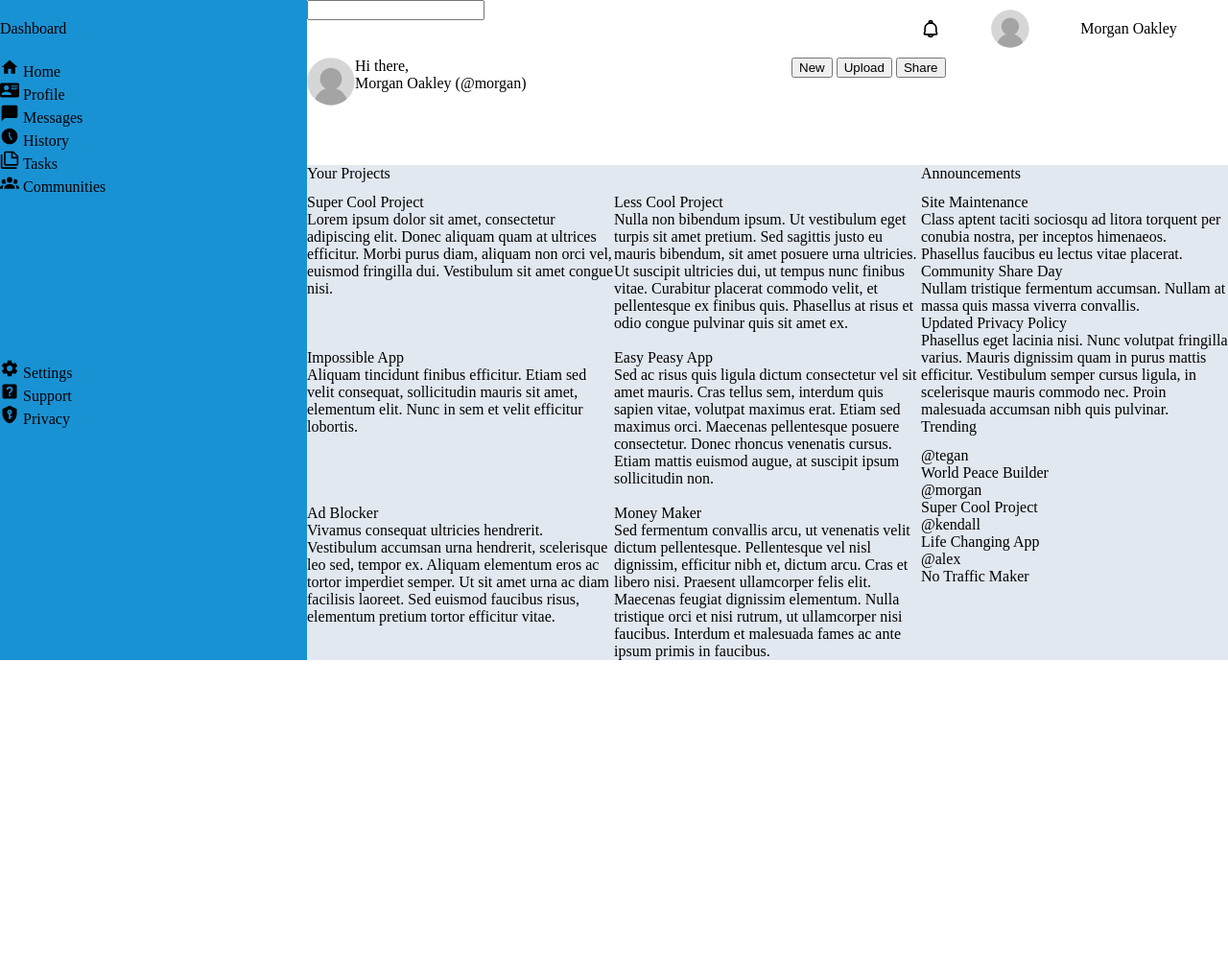
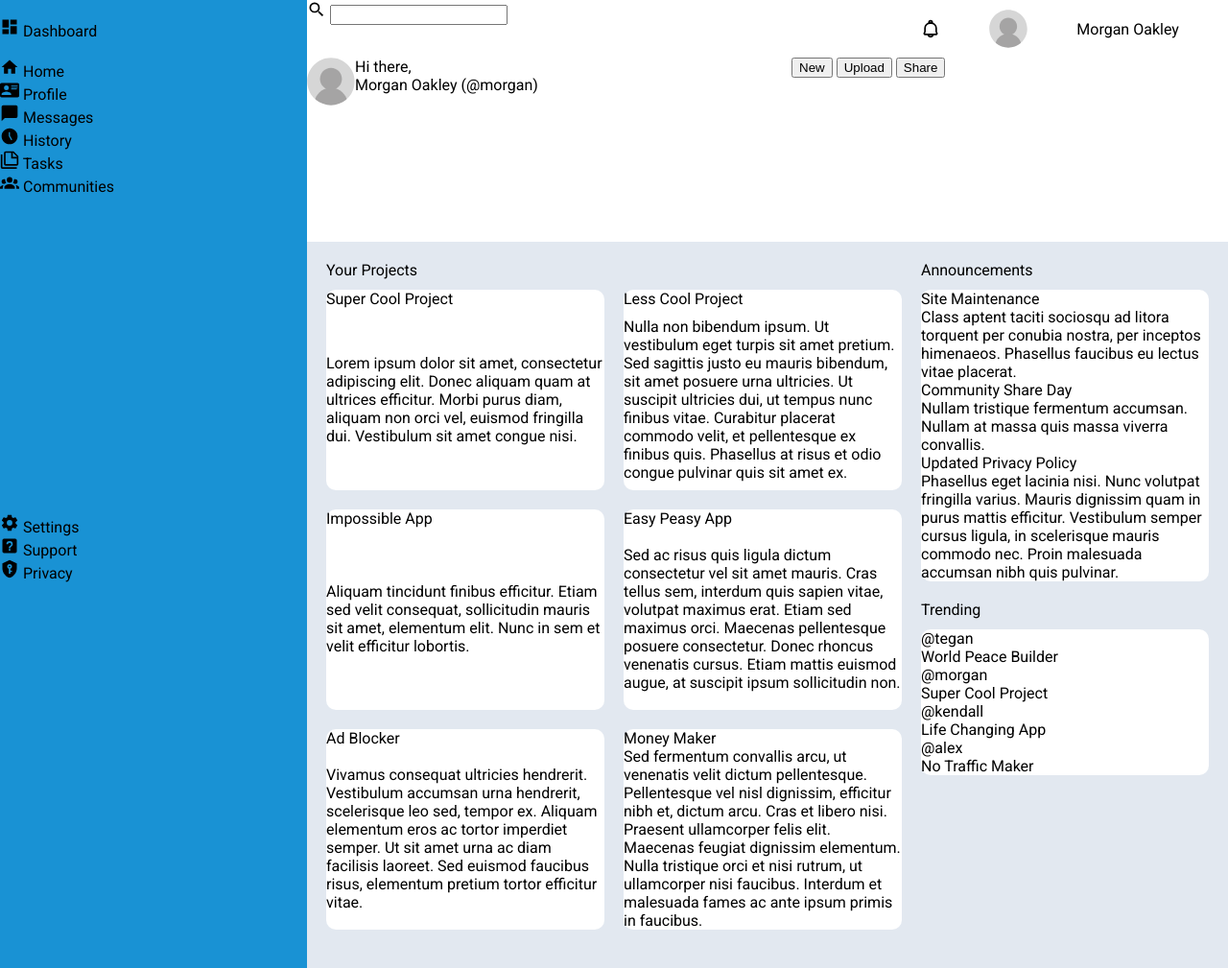
Before and after one commit to melvinp23/admin-dashboard, a plain HTML site: page index.html in a window 1280 px wide. Shown: the whole page at 96% size. Before the commit the page ends 800 px from the top, so only its background shows below. Drawn offline with Linux system fonts and the light colour scheme.

Commit message:
Modify announcement dummy text and Add icons for the sidebar and profile picture placeholder

```diff
--- a/index.html
+++ b/index.html
@@ -11,7 +11,10 @@
     <body>
         <div id="sidebar">
 
-            <div id="sidebar-logo">Dashboard</div>
+            <div id="sidebar-logo">
+                <img src="./images/dashboard.svg" alt="dashboard-icon">
+                Dashboard
+            </div>
 
             <div id="navigation">
                 <div>
@@ -68,6 +71,7 @@
         <div id="header">
             <div id="user-header-top">
                 <div id="search-bar">
+                    <img src="./images/search.svg" alt="search-icon">
                     <input type="search" name="search-bar">
                 </div>
 
@@ -98,6 +102,7 @@
         <div id="main-content">
             <div id="your-projects">
                 <div id="project-title">Your Projects</div>
+
                 <div class="card">
                     <div>Super Cool Project</div>
                     <div>Lorem ipsum dolor sit amet, consectetur adipiscing elit. Donec aliquam quam at ultrices
@@ -157,6 +162,7 @@
 
             <div id="announcements">
                 Announcements
+                <div id="announcements-content">
                     <div class="announcement">
                         <div>Site Maintenance</div>
                         <div>Class aptent taciti sociosqu ad litora torquent per conubia nostra, per inceptos himenaeos.
@@ -180,9 +186,11 @@
                         </div>
                     </div>
                 </div>
+            </div>
 
             <div id="trending">
                 Trending
+                <div id="trending-content">
                     <div class="user">
                         <div>@tegan</div>
                         <div>World Peace Builder</div>
@@ -204,6 +212,7 @@
                     </div>
                 </div>
             </div>
+        </div>
 
 
     </body>
--- a/style.css
+++ b/style.css
@@ -1,8 +1,12 @@
+@import url('https://fonts.googleapis.com/css2?family=Roboto:ital,wght@0,100..900;1,100..900&display=swap');
+
 body {
 	display: grid;
 	margin: 0;
 	grid-template-columns: repeat(4, 1fr);
 	grid-template-rows: repeat(4, 1fr);
+	min-height: 100vh;
+	font-family: 'Roboto', sans-serif;
 }
 
 #user-profile {
@@ -60,6 +64,11 @@ body {
 	grid-template-columns: 2fr 1fr;
 }
 
+#search-bar > img {
+	width: 20px;
+	height: 20px;
+}
+
 #user-header-bottom {
 	display: grid;
 	grid-template-columns: 50px 1fr 1fr;
@@ -78,6 +87,7 @@ body {
 	grid-template-rows: 30px 1fr 1fr 1fr;
 	grid-template-columns: 1fr 1fr;
 	grid-row: span 3;
+	padding: 20px 0 20px 20px;
 }
 
 #project-title {
@@ -86,10 +96,31 @@ body {
 
 #announcements {
 	display: grid;
-	grid-template-rows: 30px 1fr;
+	grid-template-rows: 30px auto;
+	padding: 20px 20px 20px 0;
+}
+
+#announcements-content {
+	display: grid;
+	background-color: #ffff;
+	border-radius: 10px;
 }
 
 #trending {
 	display: grid;
-	grid-template-rows: 30px 1fr;
+	grid-template-rows: 30px auto;
+	padding: 0 20px 20px 0;
 }
+
+#trending-content {
+	display: grid;
+	background-color: #ffff;
+	border-radius: 10px;
+}
+
+.card {
+	display: grid;
+	background-color: #ffff;
+	border-radius: 10px;
+	margin: 0 20px 20px 0;
+}
```
Also changed, not shown: images/dashboard.svg (added), images/search.svg (added). Lines whose indentation alone changed are shown as unchanged.
